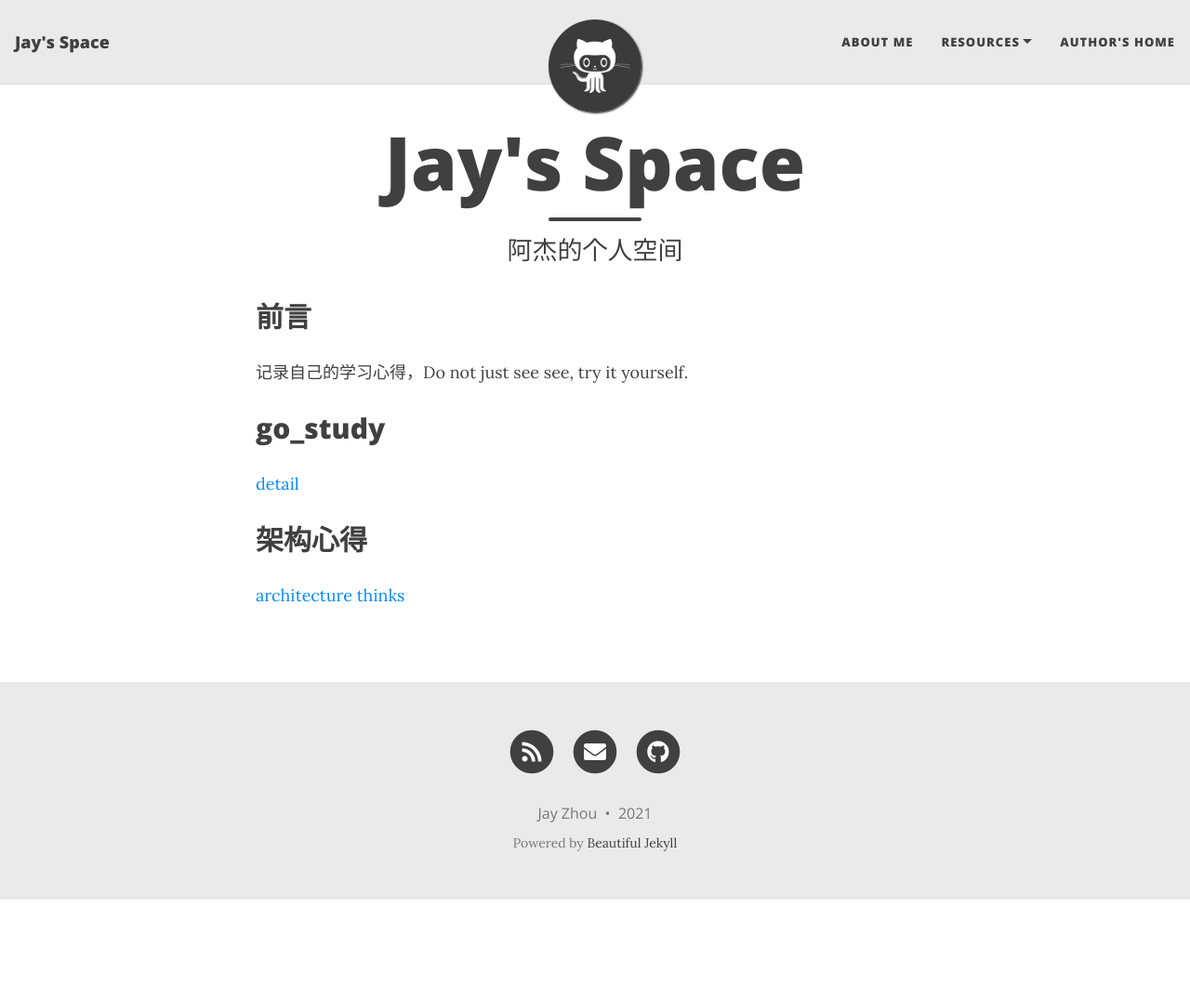
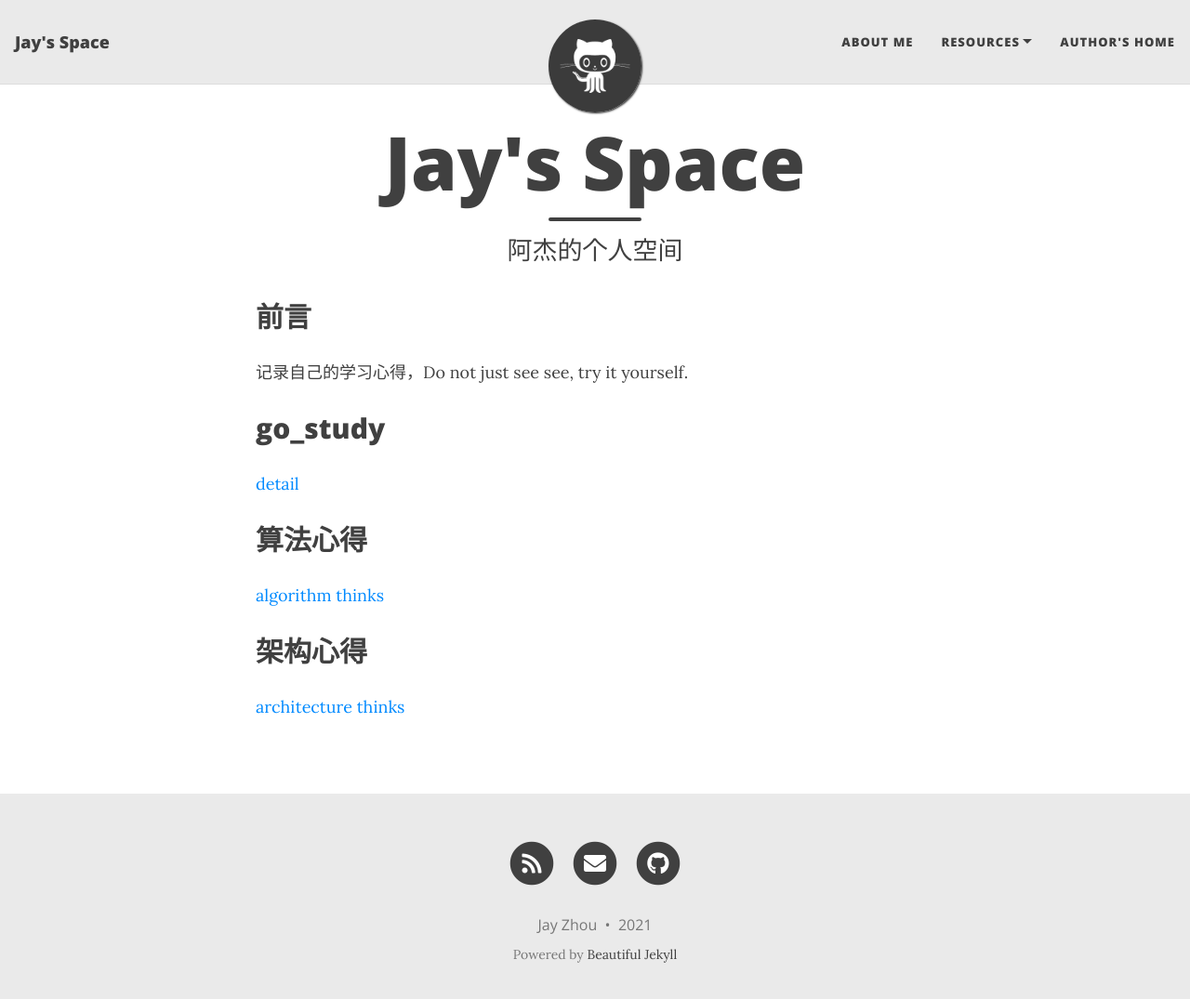
Before and after one commit to jayzhou215/jayzhou215.github.io, a Jekyll site: the page built from index.md, in a window 1280 px wide and 1088 px high. Shown: the top 1075 px of the window at 93% size. Built offline with Jekyll 4.4.1, drawn with Linux system fonts in a browser that asks for light colours; nearby versions of some CDN libraries; the list of posts is cut into pages by our own code.

Commit message:
add algorithm

```diff
--- a/index.md
+++ b/index.md
@@ -11,5 +11,8 @@ subtitle: 阿杰的个人空间
 ## go_study
 [detail](./go_study/index.md)
 
+## 算法心得
+[algorithm thinks](./algorithm/visualgo.md)
+
 ## 架构心得
-[architecture thinks]()
+[architecture thinks](./architecture/index.md)
```
